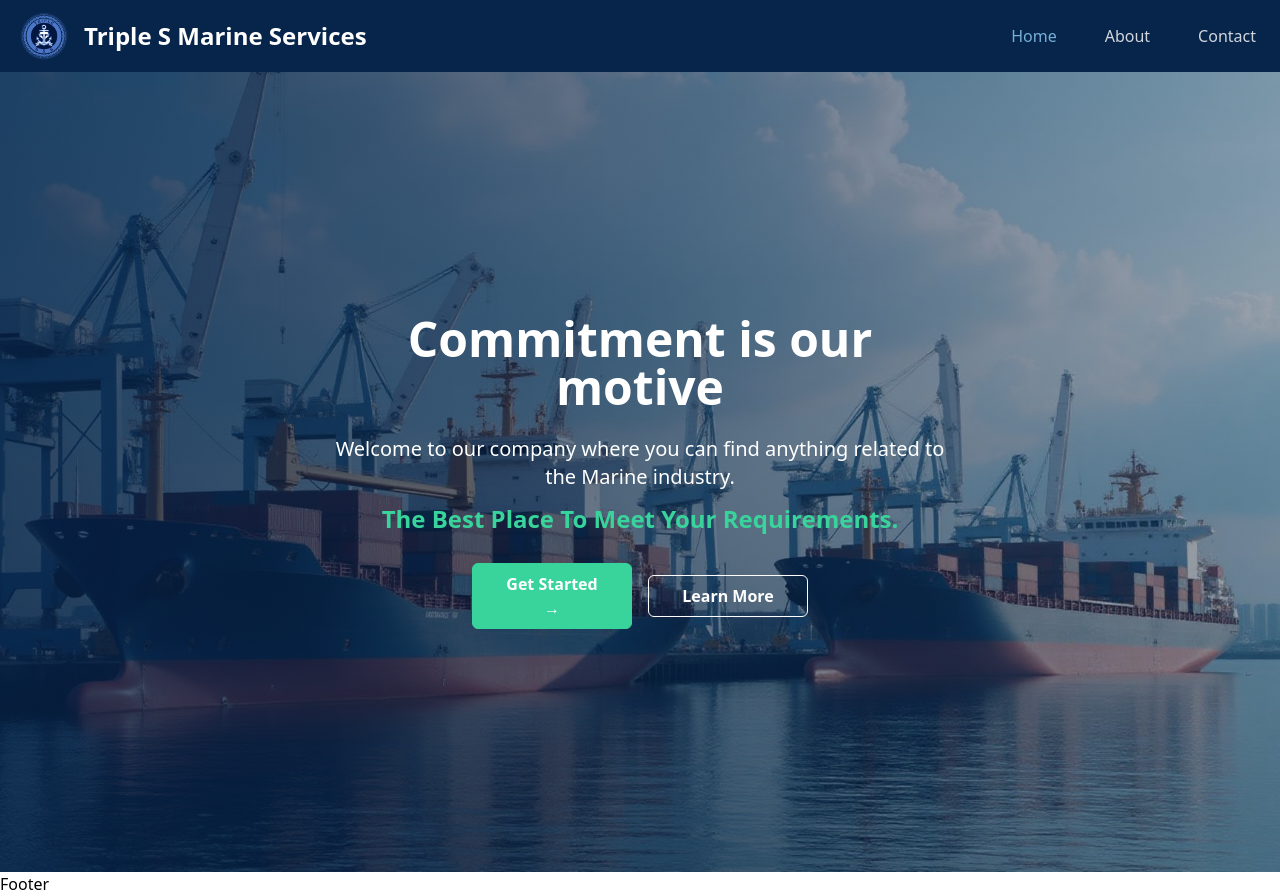
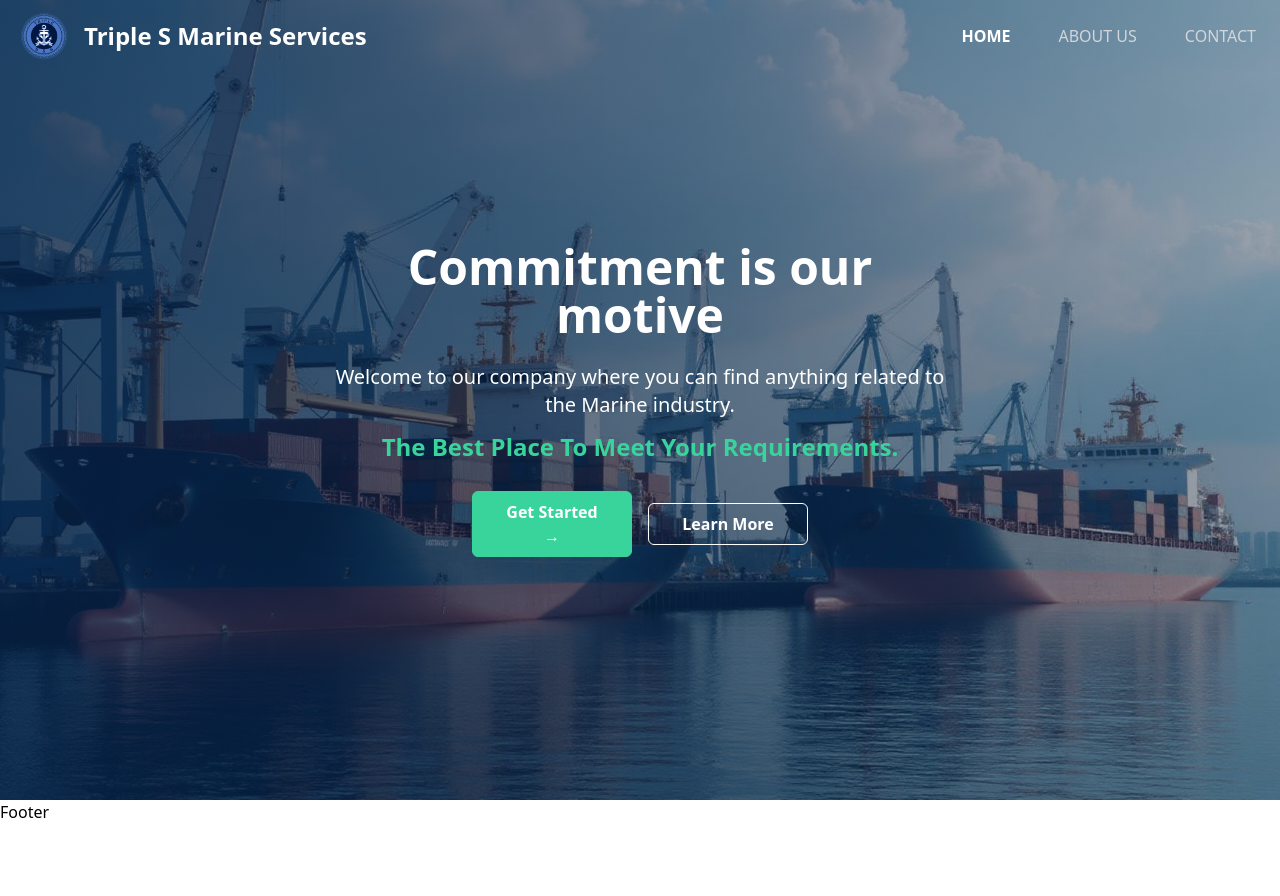
Before and after one commit to faressuliman/triple-s, a React (Vite) app: page / in a window 1280 px wide. After the commit the page ends 824 px from the top, so only its background shows below. Built offline with nearby package versions, Linux system fonts and the light colour scheme.

Commit message:
Changes to Navbar

```diff
--- a/src/components/Navbar.tsx
+++ b/src/components/Navbar.tsx
@@ -1,15 +1,16 @@
 import { useState } from "react";
 import { NavLink } from "react-router-dom";
+import logo from "../assets/logo.png"
 
 const Navbar = () => {
   const [isOpen, setIsOpen] = useState(false);
 
   return (
-    <nav className="bg-[#07254B] border-white">
+    <nav className="bg-[#07254B] md:bg-transparent border-white md:absolute md:inset-0 md:z-10">
       <div className="max-w-screen-xl flex flex-wrap items-center justify-between mx-auto px-4 py-2">
         {/* Logo */}
         <NavLink to="/" className="flex items-center space-x-3 rtl:space-x-reverse no-highlight">
-          <img src="../src/assets/logo.png" className="h-14 object-contain" alt="Triple S Logo" />
+          <img src={logo} className="h-14 object-contain" alt="Triple S Logo" />
           <span className="self-center text-2xl font-semibold whitespace-nowrap text-white">
             Triple S Marine Services
           </span>
@@ -41,29 +42,29 @@ const Navbar = () => {
 
         {/* Navigation Links */}
         <div className={`${isOpen ? "block" : "hidden"} w-full md:block md:w-auto`} id="navbar-default">
-          <ul className="font-medium flex flex-col p-4 md:p-0 mt-4 border border-[#75afd8] rounded-lg bg-[#07254B] md:flex-row md:space-x-8 rtl:space-x-reverse md:mt-0 md:border-0">
+          <ul className="font-medium flex flex-col p-4 md:p-0 mt-4 border border-[#75afd8] rounded-lg md:bg-transparent bg-[#07254B] md:flex-row md:space-x-8 rtl:space-x-reverse md:mt-0 md:border-0">
             <li>
               <NavLink
                 to="/"
-                className="block py-2 px-2 text-gray-300 rounded-sm md:hover:bg-transparent md:hover:text-[#75afd8] sm:py-1.5"
+                className="block py-2 px-2 text-gray-300 rounded-sm md:hover:bg-transparent md:hover:text-white sm:py-1.5 duration-500"
               >
-                Home
+                HOME
               </NavLink>
             </li>
             <li>
               <NavLink
                 to="/about"
-                className="block py-2 px-2 text-gray-300 rounded-sm md:hover:bg-transparent md:hover:text-[#75afd8] sm:py-1.5"
+                className="block py-2 px-2 text-gray-300 rounded-sm md:hover:bg-transparent md:hover:text-white sm:py-1.5 duration-500"
               >
-                About
+                ABOUT US
               </NavLink>
             </li>
             <li>
               <NavLink
                 to="/contact"
-                className="block py-2 px-2 text-gray-300 rounded-sm md:hover:bg-transparent md:hover:text-[#75afd8] sm:py-1.5"
+                className="block py-2 px-2 text-gray-300 rounded-sm md:hover:bg-transparent md:hover:text-white sm:py-1.5 duration-500"
               >
-                Contact
+                CONTACT
               </NavLink>
             </li>
           </ul>
--- a/src/index.css
+++ b/src/index.css
@@ -5,7 +5,8 @@
 }
 
 .active {
-    color: #75afd8;
+    color: white;
+    font-weight: bolder;
 }
 
 @media (max-width: 768px) {
```
